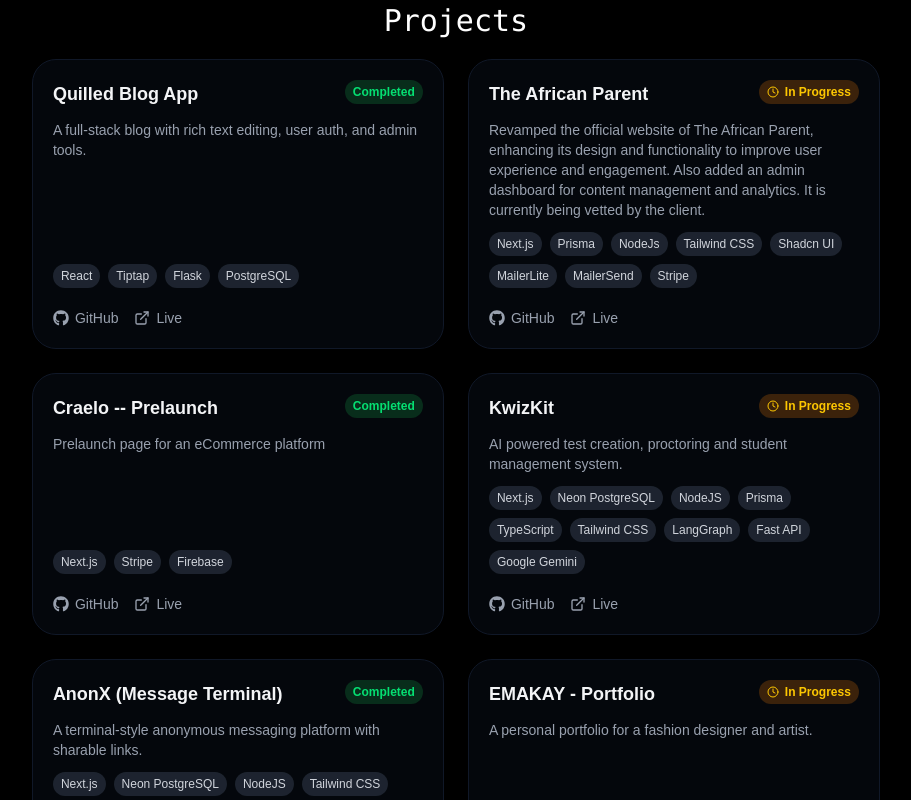
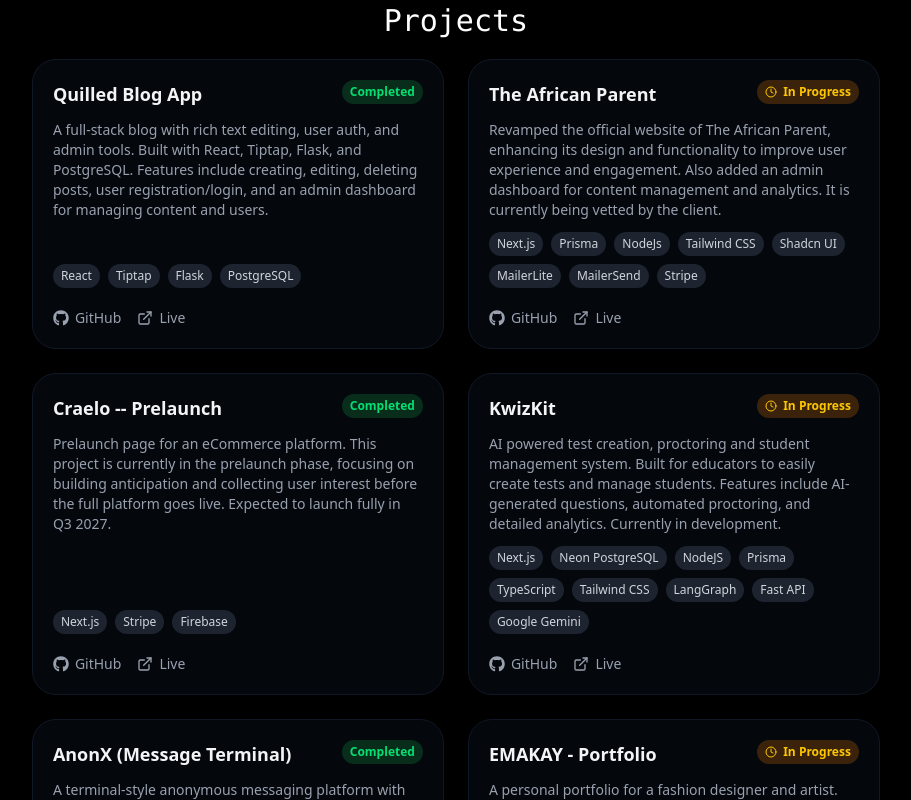
Before and after one commit to whoshnri/portfolio, a Next.js app: page / in a window 1280 px wide. Shown: the part 1800-2600 px from the top of the page, without its empty margins (205-1116 px from the left). Built offline with nearby package versions, Linux system fonts and the light colour scheme.

Commit message:
new project

```diff
--- a/app/Pager.tsx
+++ b/app/Pager.tsx
@@ -65,7 +65,7 @@ export default function Pager() {
           </div>
         </nav>
 
-        <main className="w-full">
+        <main className="w-full -z-20">
           <Hero />
           <About />
           <Skills />
@@ -155,7 +155,7 @@ export function SendMessagePopup({ isOpen, setIsOpen }: PopupProps) {
   if (!isOpen) return null;
 
   return (
-    <div className="fixed inset-0 z-40 flex items-center justify-center bg-black/40 backdrop-blur-sm">
+    <div className="fixed inset-0 z-50 flex items-center justify-center bg-black/40 backdrop-blur-sm">
       <div className="rounded-3xl backdrop-blur-lg shadow-xl w-[85%] max-w-95 p-6 animate-fadeIn border border-gray-700 relative">
         <h2 className="text-lg font-semibold text-white mb-2">
           Send a Message
--- a/app/components/Hero.tsx
+++ b/app/components/Hero.tsx
@@ -5,7 +5,7 @@ import {  Download } from "lucide-react";
 
 export default function Hero() {
   return (
-     <section className="block lg:justify-around max-w-3xl mx-auto ">
+     <section className="block lg:justify-around max-w-3xl mx-auto">
         {/* Image */}
         <div className="max-sm:h-screen sm:py-32 grid grid-cols-1 items-center">
           <div>
--- a/app/components/Skills.tsx
+++ b/app/components/Skills.tsx
@@ -47,7 +47,7 @@ const Projects: Projj[] = [
   {
     name: "Quilled Blog App",
     stack: ["React", "Tiptap", "Flask", "PostgreSQL"],
-    desc: "A full-stack blog with rich text editing, user auth, and admin tools.",
+    desc: "A full-stack blog with rich text editing, user auth, and admin tools. Built with React, Tiptap, Flask, and PostgreSQL. Features include creating, editing, deleting posts, user registration/login, and an admin dashboard for managing content and users.",
     github: "https://github.com/whoshnri/quilled",
     live: "https://quilled-5su6.onrender.com/",
     done: true,
@@ -63,7 +63,7 @@ const Projects: Projj[] = [
   {
     name: "Craelo -- Prelaunch",
     stack: ["Next.js", "Stripe", "Firebase"],
-    desc: "Prelaunch page for an eCommerce platform",
+    desc: "Prelaunch page for an eCommerce platform. This project is currently in the prelaunch phase, focusing on building anticipation and collecting user interest before the full platform goes live. Expected to launch fully in Q3 2027.",
     github: "https://github.com/whoshnri/craelo",
     live: "https://craelo.vercel.app/",
     done: true,
@@ -81,7 +81,7 @@ const Projects: Projj[] = [
       "Fast API",
       "Google Gemini",
     ],
-    desc: "AI powered test creation, proctoring and student management system.",
+    desc: "AI powered test creation, proctoring and student management system. Built for educators to easily create tests and manage students. Features include AI-generated questions, automated proctoring, and detailed analytics. Currently in development.",
     github: "https://github.com/whoshnri/kwizkit",
     live: "http://kwizkit.tech/",
     done: false,
@@ -89,7 +89,7 @@ const Projects: Projj[] = [
   {
     name: "AnonX (Message Terminal)",
     stack: ["Next.js", "Neon PostgreSQL", "NodeJS", "Tailwind CSS", "Prisma"],
-    desc: "A terminal-style anonymous messaging platform with sharable links.",
+    desc: "A terminal-style anonymous messaging platform with sharable links. This project allows users to create a unique link where they can receive anonymous messages from others. Built with Next.js, Tailwind CSS, Prisma, and PostgreSQL.",
     github: "https://github.com/whoshnri/anonx",
     live: "http://app-anonx.vercel.app/",
     done: true,
@@ -97,7 +97,7 @@ const Projects: Projj[] = [
   {
     name: "EMAKAY - Portfolio",
     stack: ["Next.js", "Shadcn UI", "Tailwind CSS"],
-    desc: "A personal portfolio for a fashion designer and artist.",
+    desc: "A personal portfolio for a fashion designer and artist. He is a friend of mine and I built this to help showcase his work online and reach a wider audience. The site is still a work in progress as he continues to add more content and refine his brand.",
     github: "https://github.com/whoshnri/emakay",
     live: "http://emakay.vercel.app/",
     done: false,
@@ -120,6 +120,14 @@ const Projects: Projj[] = [
     desc: "A chatbot for Yaba College of Technology. Built by the YDTA Chatbot Team. I contributed to the LangGraph integration and backend development. Project in Beta.",
     github: "https://github.com/whoshnri/yctbot_backend",
     live: "https://yctbot-frontend.vercel.app/",
+    done: true,
+  },
+  {
+    name: "Chorus - Paid Voting System",
+    stack: ["Next.js", "Shadcn UI", "Tailwind CSS", "Prisma", "Paystack", "PostgreSQL", "TypeScript"],
+    desc: "A paid voting system built with Next.js, Prisma, Paystack Payment Gateway,  and PostgreSQL. This project allows users to create polls and vote on them after making a payment. It is currently live but stil l in its early stages.",
+    github: "https://github.com/whoshnri/paid-voting-website",
+    live: "http://play-chorus.vercel.app/",
     done: true,
   },
 ];
--- a/app/globals.css
+++ b/app/globals.css
@@ -16,7 +16,6 @@
 body {
   background-color: var(--craft-bg);
   color: var(--craft-text);
-  font-family: sans-serif;
   transition: background-color 0.3s ease, color 0.3s ease;
 }
 
--- a/app/layout.tsx
+++ b/app/layout.tsx
@@ -1,10 +1,10 @@
 import type { Metadata } from "next";
-import { IBM_Plex_Mono } from "next/font/google";
+import { IBM_Plex_Mono, Geist_Mono } from "next/font/google";
 import "./globals.css";
 import CustomCursor from "@/components/CustomCursor";
 
-const ibmPlexMono = IBM_Plex_Mono({
-  variable: "--font-plex-mono",
+const geistMono = Geist_Mono({
+  variable: "--font-geist-mono",
   subsets: ["latin"],
   weight: ["300", "400", "500", "700"],
 });
@@ -76,14 +76,13 @@ export default function RootLayout({
   return (
     <html lang="en" suppressHydrationWarning>
       <head>
-        {/* Favicon + Additional SEO Tags */}
         <link rel="icon" href="/favicon.ico" />
         <meta name="theme-color" content="#000000" />
       </head>
       <body
-        className={`${ibmPlexMono.variable} antialiased py-9 px-3 cursor-none`}
+        className={`${geistMono.variable} antialiased py-9 px-3 `}
       >
-        <CustomCursor />
+          <CustomCursor />
         {children}
       </body>
     </html>
--- a/components/CustomCursor.tsx
+++ b/components/CustomCursor.tsx
@@ -18,7 +18,7 @@ export default function CustomCursor() {
 
   return (
     <div
-      className="fixed pointer-events-none z-50 transform -translate-x-1/2 -translate-y-1/2"
+      className="fixed pointer-events-none z-100 transform -translate-x-1/2 -translate-y-1/2"
       style={{
         left: position.x,
         top: position.y,
```
Also changed, not shown: 1 other file (tests, documents, lock files or other folders).
